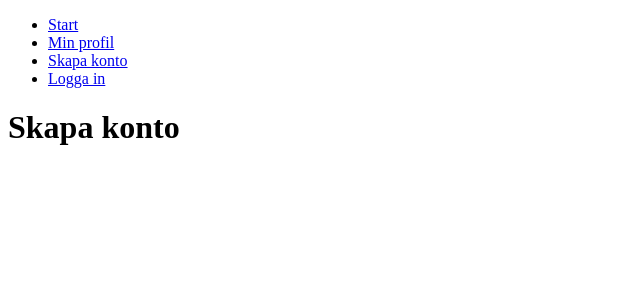
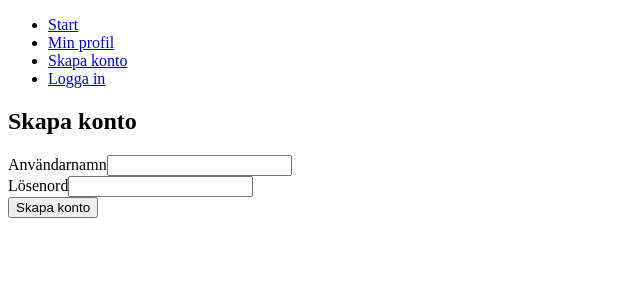
Before and after one commit to ronjanorlen/dt210g-projekt-frontend, a React (Vite) app: page /create-account in a window 1280 px wide. Shown: the top 300 px of the page, without its empty margins (0-640 px from the left). Built offline with nearby package versions, Linux system fonts and the light colour scheme; no server answers.

Commit message:
skapar funktionalitet för att skapa konto, lägger in paginering

```diff
--- a/src/components/BookList.tsx
+++ b/src/components/BookList.tsx
@@ -2,40 +2,48 @@ import { useState, useEffect } from "react";
 import { BookInterface } from "../types/BookInterface";
 import { Link } from "react-router-dom";
 
-// sätt ficton som default
-const default_query = "subject:fiction";
 
-// Hämta böcker från google books, sätt 40 som max i resultatet
-const fetchBooks = async (query: string, maxResults: number = 40, startIndex: number = 0): Promise<BookInterface[]> => {
+const default_query = "subject:fiction"; // sätt ficton som default
+const pageSize = 10; // Sätt 10 böcker på varje sida
+
+// Hämta böcker från google books, håll koll på paginering, sätt 40 som max i resultatet
+const fetchBooks = async (query: string, maxResults: number = pageSize, startIndex: number = 0) => {
     try {
         const res = await fetch(`https://www.googleapis.com/books/v1/volumes?q=${query}&maxResults=${maxResults}&startIndex=${startIndex}`);
         const data = await res.json();
 
-        return data.items || []; // returnera items (böcker) eller tom array
-
+        return {
+            books: data.items || [], // returnera items (böcker) eller tom array
+            totalBooks: data.totalItems || 0, // Antal böcker
+        };
 
         // Fånga fel
     } catch (error) {
         console.error("Något gick fel vid hämtning av böcker: ", error);
-        return [];
+        return { books: [], totalBooks: 0 };
     }
 }
 
 // Definiera komponent, ta emot query som prop
-const BookList = ({ query }: {query: string }) => {
+const BookList = ({ query }: { query: string }) => {
     // state för böckerna
     const [books, setBooks] = useState<BookInterface[]>([]);
+    const [page, setPage] = useState(1); // Håll koll på aktuell sida
+    const [totalBooks, setTotalBooks] = useState(0); // Antal böcker
 
-    // useEffect för att hämta böcker när komponent mountas eller query ändras
+    // useEffect för att hämta böcker när komponent mountas eller query ändras, ta hänsyn till aktuell sida
     useEffect(() => {
         const getBooks = async () => {
             const searchQuery = query.trim() ? query : default_query;
-            const fetchedBooks = await fetchBooks(searchQuery);
-            setBooks(fetchedBooks);
+            const startIndex = (page - 1) * pageSize;
+            const { books, totalBooks } = await fetchBooks(searchQuery, pageSize, startIndex);
+
+            setBooks(books);
+            setTotalBooks(totalBooks);
         };
 
         getBooks();
-    }, [query]);
+    }, [query, page]);
 
     return (
         <div className="bookList">
@@ -60,6 +68,16 @@ const BookList = ({ query }: {query: string }) => {
             ) : (
                 <p>Hittade inga böcker</p>
             )}
+            {/* Paginering */}
+            <div className="pagination">
+                <button disabled={page === 1} onClick={() => setPage(page - 1)}>Föregående</button>
+                <span>Sida {page} av {Math.ceil(totalBooks / pageSize)}</span>
+
+                <button disabled={page * pageSize >= totalBooks} onClick={() => setPage(page + 1)}>
+                    Nästa
+                </button>
+
+            </div>
         </div>
     );
 }
--- a/src/pages/CreateAccountPage.tsx
+++ b/src/pages/CreateAccountPage.tsx
@@ -1,8 +1,118 @@
+import * as Yup from "yup";
+import { useState } from "react";
+import { NewAccountInterface } from "../types/NewAccountInterface";
+import { useNavigate } from "react-router-dom";
+
 const CreateAccountPage = () => {
+
+  // States
+  const [username, setUsername] = useState(""); // användarnamn
+  const [password, setPassword] = useState(""); // lösenord
+  const [errors, setErrors] = useState<NewAccountInterface>({}); // interface för ny användare
+  const navigate = useNavigate(); // navigering
+
+  // Valideringsschema med yup
+  const validationSchema = Yup.object({
+    username: Yup.string().min(3, "Användarnamnet måste vara minst 3 tecken").max(30, "Användarnamnet får vara max 30 tecken").required("Användarnamn är obligatoriskt"),
+    password: Yup.string().min(5, "Lösenordet måste vara minst 5 tecken").max(30, "Lösenordet kan vara max 30 tecken").required("Lösenord är obligatoriskt")
+  });
+
+  // Skapa nytt användarkonto
+  const handleSubmit = async (e: React.FormEvent) => {
+    e.preventDefault(); // Förhindra sidomladdning
+    const user = { username, password };
+
+    try {
+      // Validering
+      await validationSchema.validate(user, { abortEarly: false });
+
+      // Rensa ev fel
+      setErrors({});
+
+      const res = await fetch("http://localhost:5000/users", {
+        method: "POST",
+        headers: {
+          "Content-Type": "application/json"
+        },
+        body: JSON.stringify(user),
+        "credentials": "include"
+      });
+
+      const data = await res.json();
+
+      // Om ej ok
+      if (!res.ok) {
+        if (data.message === "Användarnamnet är upptaget, välj något annat") {
+          setErrors({ username: data.message });
+          return;
+        }
+        throw new Error(data.message || "Något gick fel vid registrering");
+      }
+
+      // om ok
+      alert("Ditt konto har skapats!");
+
+      // Rensa formulär
+      setUsername("");
+      setPassword("");
+
+      // Skicka vidare till logga in-sidan
+      navigate("/login");
+
+      // Fånga fel
+    } catch (error) {
+      const validationErrors: NewAccountInterface = {};
+
+      // Loopa igenom valideringsfel från yup
+      if (error instanceof Yup.ValidationError) {
+        error.inner.forEach((error) => {
+          const prop = error.path as keyof NewAccountInterface;
+          validationErrors[prop] = error.message;
+        });
+
+        setErrors(validationErrors); // Sätt valideringsfel
+      }
+    }
+  }
+
+
   return (
-     // Skapa konto-sida
-    <div>
-      <h1>Skapa konto</h1>
+
+    // Skapa konto-formulär
+    <div className="login-container">
+      <div className="login-box">
+        <h2>Skapa konto</h2>
+
+        <form className="loginForm" onSubmit={handleSubmit}>
+
+          <div className="form-group">
+            <label htmlFor="username">Användarnamn</label>
+            <input
+              id="username"
+              type="text"
+              required
+              value={username}
+              onChange={(e) => setUsername(e.target.value)}
+            />
+
+            {errors.username && <p>{errors.username}</p>}
+          </div>
+
+          <div className="form-group">
+            <label htmlFor="password">Lösenord</label>
+            <input
+              id="password"
+              type="password"
+              required
+              value={password}
+              onChange={(e) => setPassword(e.target.value)}
+            />
+
+            {errors.password && <p>{errors.password}</p>}
+          </div>
+          <button className="loginBtn" type="submit">Skapa konto</button>
+        </form>
+      </div>
     </div>
   )
 }
--- a/src/pages/CreateReviewPage.tsx
+++ b/src/pages/CreateReviewPage.tsx
@@ -17,7 +17,7 @@ const CreateReviewPage = () => {
     // States
     const [reviewText, setReviewText] = useState(""); // recensionstext, tom från start
     const [rating, setRating] = useState(1); // rating - 1 från start
-    const [loading, setLoading] = useState(false);
+   // const [loading, setLoading] = useState(false);
     const [error, setError] = useState<string | null>(null);
     const [success, setSuccess] = useState<string | null>(null);
     const [validationErrors, setValidationErrors] = useState<{ [key: string]: string }>({}); // valideringsfel
@@ -31,13 +31,13 @@ const CreateReviewPage = () => {
     // Hantera recensionen
     const handleSubmit = async (e: React.FormEvent) => {
         e.preventDefault();
-        setLoading(true);
+    //    setLoading(true);
         setError(null);
         setSuccess(null);
 
         if (!user?._id) {
             setError("Du måste logga in för att kunna lämna en recension");
-            setLoading(false);
+          //  setLoading(false);
             return;
         }
 
@@ -50,7 +50,7 @@ const CreateReviewPage = () => {
             username: user.username
         };
 
-        console.log("skickar data: ", review); // Ta bort sen
+      //  console.log("skickar data: ", review); // Ta bort sen
 
         // POST-anrop
         try {
@@ -60,7 +60,6 @@ const CreateReviewPage = () => {
             setValidationErrors({});
             setError(null);
             setSuccess(null);
-
 
 
             const res = await fetch("http://localhost:5000/reviews", {
--- /dev/null
+++ b/src/types/NewAccountInterface.ts
@@ -0,0 +1,4 @@
+export interface NewAccountInterface {
+    username?: string;
+    password?: string;
+}
```
